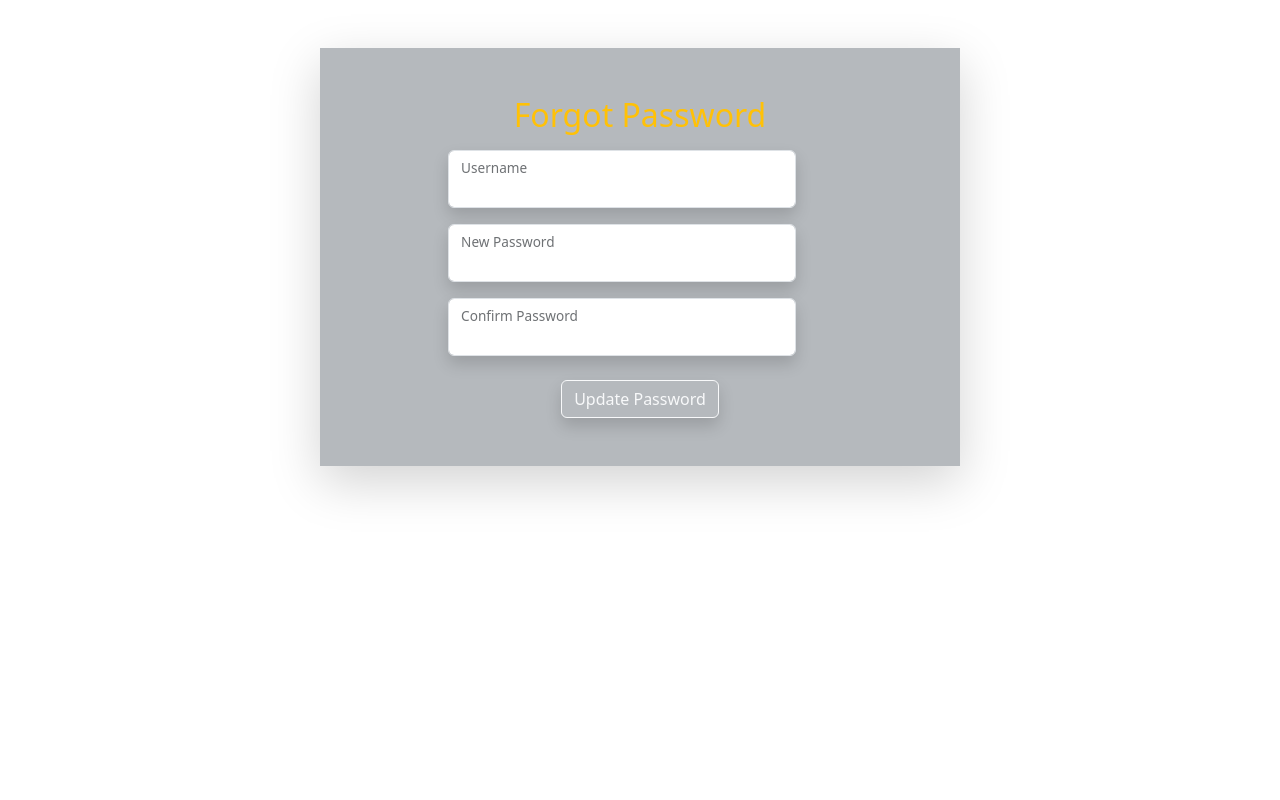
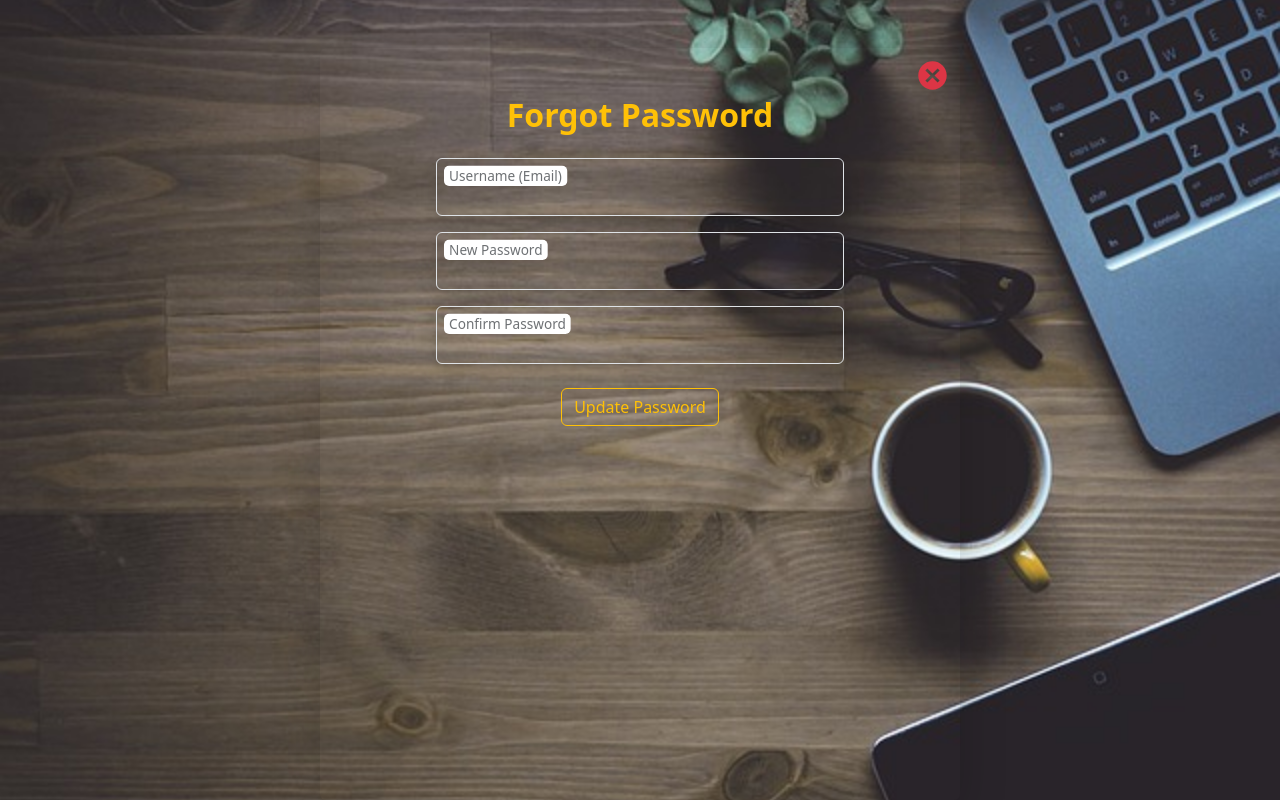
Before and after one commit to aishwaryaPangale/aishwaryaPangale-Online-Exam-Application-Frontend, a React (Vite) app: page /forgot-password in a window 1280 px wide. Built offline with nearby package versions, Linux system fonts and the light colour scheme.

Commit message:
Add Question

```diff
--- a/package.json
+++ b/package.json
@@ -10,6 +10,8 @@
     "preview": "vite preview"
   },
   "dependencies": {
+    "@fortawesome/free-solid-svg-icons": "^6.7.2",
+    "@fortawesome/react-fontawesome": "^0.2.2",
     "animate.css": "^4.1.1",
     "axios": "^1.8.4",
     "bootstrap": "^5.3.3",
--- a/src/Component/ForgotPassword.jsx
+++ b/src/Component/ForgotPassword.jsx
@@ -1,8 +1,9 @@
 import React, { useState } from "react";
 import axios from "axios";
+import { IoMdCloseCircle } from "react-icons/io";
 import { useNavigate } from "react-router-dom";
 
-const ForgotPassword = () => {
+function ForgotPassword() {
   const [email, setEmail] = useState("");
   const [newPassword, setNewPassword] = useState("");
   const [confirmPassword, setConfirmPassword] = useState("");
@@ -14,7 +15,7 @@ const ForgotPassword = () => {
     e.preventDefault();
 
     if (newPassword !== confirmPassword) {
-      setMessage("❌ Passwords do not match");
+      setMessage("Passwords do not match");
       return;
     }
 
@@ -24,38 +25,49 @@ const ForgotPassword = () => {
         newPassword,
       });
 
-      setMessage("✅ Password updated successfully");
-      setTimeout(() => {
-        navigate("/login");
-      }, 1500);
+      setMessage(response.data);
     } catch (error) {
-      setMessage("❌ " + (error.response?.data || "Error updating password"));
+      setMessage(error.response?.data || "Error updating password");
     }
   };
 
   return (
-    <div className="container text-center w-50 mt-5 p-5 shadow-lg bg-secondary bg-opacity-50">
-      <h2 className="text-center text-warning">Forgot Password</h2>
-      {/* Print Message */}
-      {message && <p style={{ color: message.includes("❌") ? "red" : "green" }}>{message}</p>}
+    <div className="Register">
+    <div className="container position-relative text-center w-50 mt-5 p-5 rounded  shadow-lg">
+      {/* Close Icon (Top Right) */}
+      <IoMdCloseCircle
+        size={35}
+        className="position-absolute"
+        style={{
+          top: "10px",
+          right: "10px",
+          cursor: "pointer",
+          color: "#dc3545",
+        }}
+        onClick={() => navigate(-1)}
+      />
+
+      <h2 className="text-warning fw-bold mb-4 animate__animated animate__rotateIn">
+        Forgot Password
+      </h2>
 
       <form onSubmit={handleSubmit}>
-        <div className="form-floating mt-3" style={{ marginLeft: "80px" }}>
+        <div className="form-floating mt-3 mx-auto w-75">
           <input
             type="text"
-            className="form-control w-75 shadow"
-            id="email"
+            className="form-control shadow  bg-transparent text-white"
+            id="username"
             value={email}
             onChange={(e) => setEmail(e.target.value)}
             required
           />
-          <label htmlFor="email">Username</label>
+          <label htmlFor="username">Username (Email)</label>
         </div>
 
-        <div className="form-floating mt-3" style={{ marginLeft: "80px" }}>
+        <div className="form-floating mt-3 mx-auto w-75">
           <input
             type="password"
-            className="form-control w-75 shadow"
+            className="form-control shadow bg-transparent text-white"
             id="newPassword"
             value={newPassword}
             onChange={(e) => setNewPassword(e.target.value)}
@@ -64,10 +76,10 @@ const ForgotPassword = () => {
           <label htmlFor="newPassword">New Password</label>
         </div>
 
-        <div className="form-floating mt-3" style={{ marginLeft: "80px" }}>
+        <div className="form-floating mt-3 mx-auto w-75">
           <input
             type="password"
-            className="form-control w-75 shadow"
+            className="form-control shadow bg-transparent text-white"
             id="confirmPassword"
             value={confirmPassword}
             onChange={(e) => setConfirmPassword(e.target.value)}
@@ -76,13 +88,15 @@ const ForgotPassword = () => {
           <label htmlFor="confirmPassword">Confirm Password</label>
         </div>
 
-        <br />
-        <button type="submit" className="btn btn-outline-light shadow">
+        <button type="submit" className="btn btn-outline-warning mt-4">
           Update Password
         </button>
       </form>
+
+      {message && <p className="mt-3 text-light fw-semibold">{message}</p>}
+    </div>
     </div>
   );
-};
+}
 
 export default ForgotPassword;
```
Also changed, not shown: src/AdminDashBoard/AddQuestion.jsx (added, +62 -0 lines), src/AdminDashBoard/CreatePaperSet.jsx (added, +46 -0 lines), 1 other file (tests, documents, lock files or other folders).
